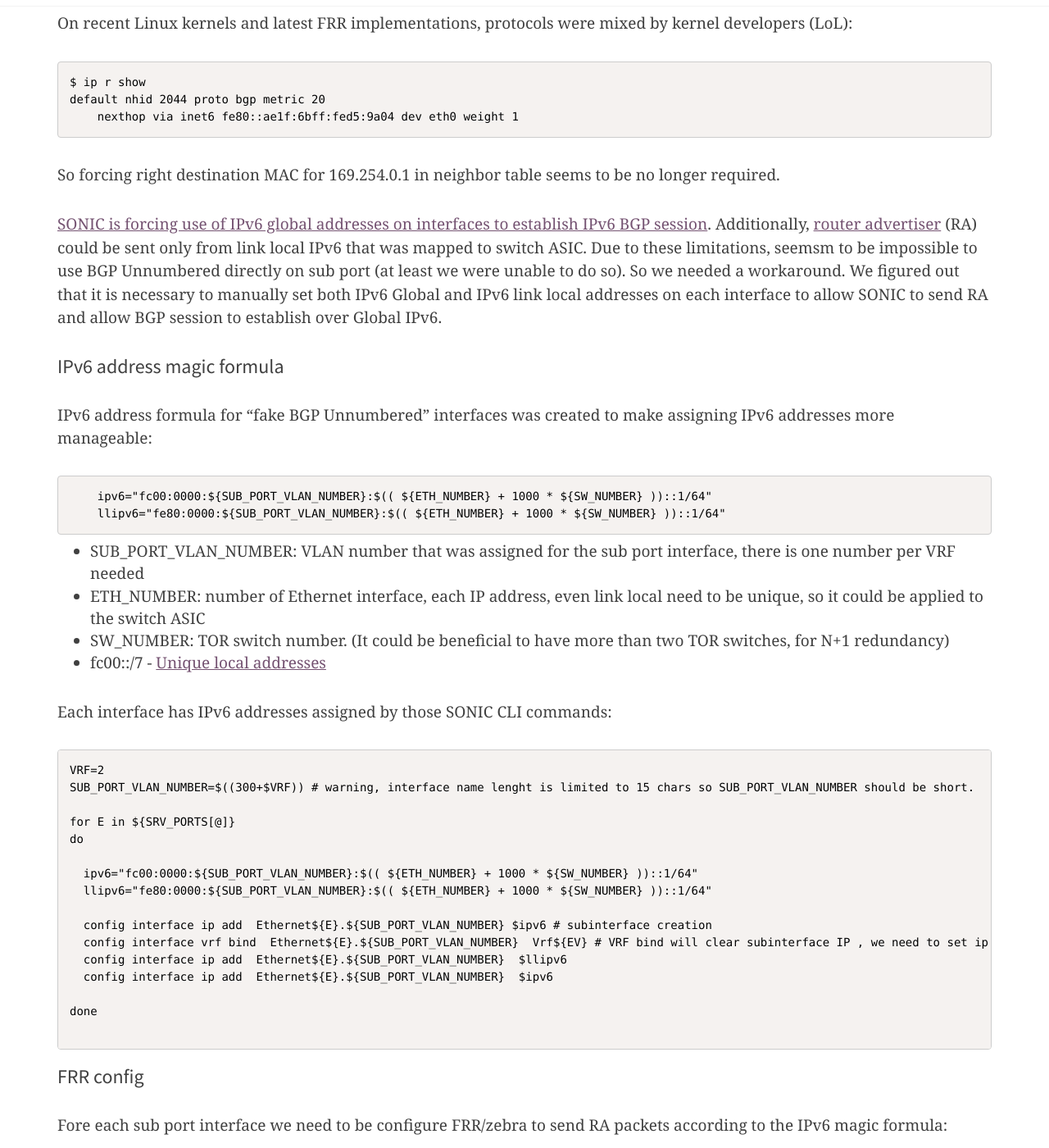
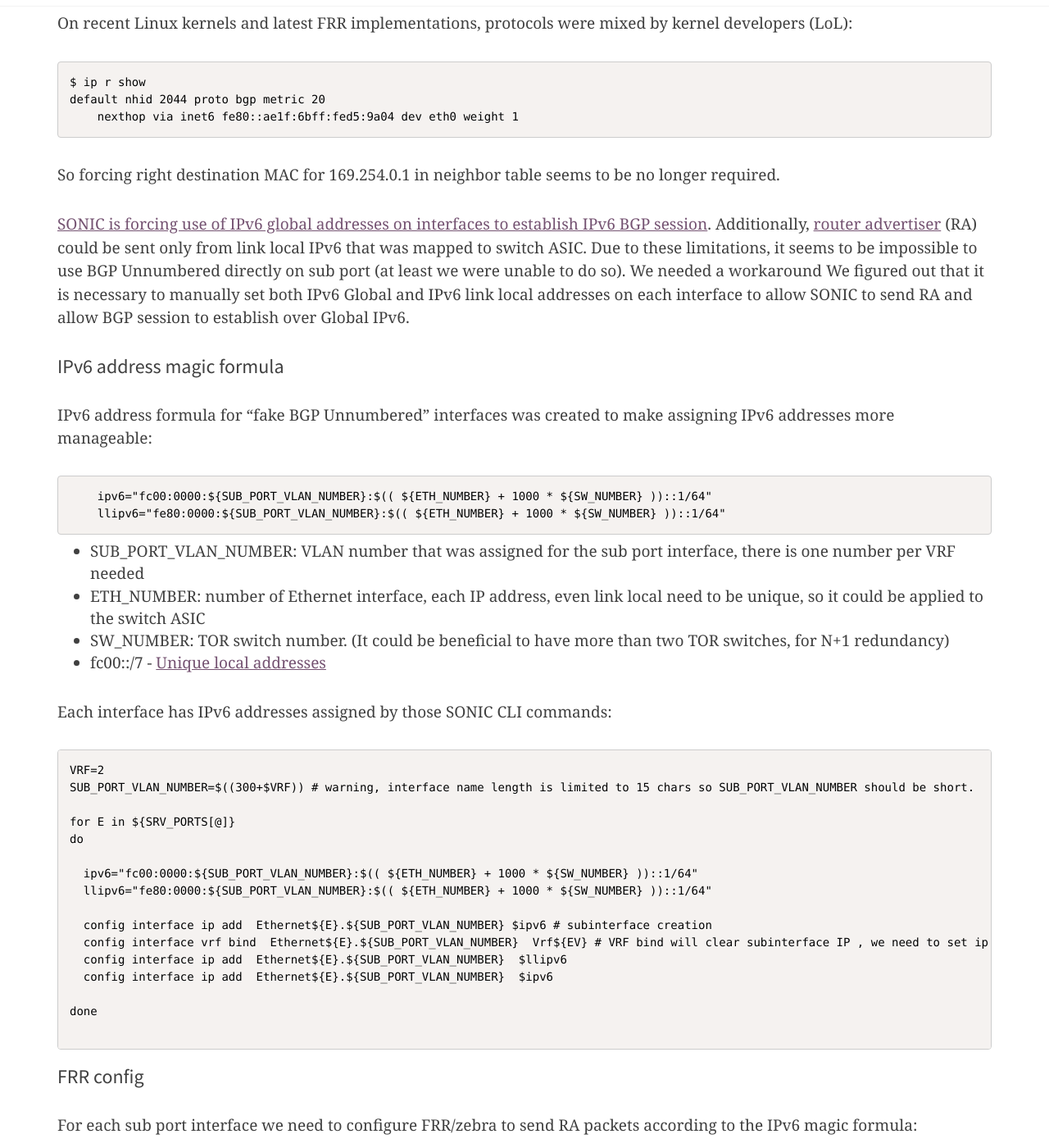
Before and after one commit to RTBHOUSE/techblog, a Jekyll site: the page built from _posts/2021-11-25-L2-EVPN-to-L3-concept-part2.markdown, in a window 1280 px wide and 1400 px high, scrolled down 5762 px. Shown: the whole window at 82% size. Built offline with Jekyll 4.4.1, drawn with Linux system fonts in a browser that asks for light colours; nearby versions of some CDN libraries; comment, search, counter and statistics services are not loaded; some of the changed text lies outside the part shown.

Commit message:
odgrzybianie

````diff
--- a/_posts/2021-11-25-L2-EVPN-to-L3-concept-part2.markdown
+++ b/_posts/2021-11-25-L2-EVPN-to-L3-concept-part2.markdown
@@ -318,7 +318,7 @@ So forcing right destination MAC for 169.254.0.1 in neighbor table seems to be n
 
 [SONIC is forcing use of IPv6 global addresses on interfaces to establish IPv6 BGP session](https://github.com/Azure/sonic-frr/issues/16#issuecomment-520587718).
 Additionally, [router advertiser](https://en.wikipedia.org/wiki/Neighbor_Discovery_Protocol) (RA) could be sent only from link local IPv6 that was mapped to switch ASIC.
-Due to these limitations, seemsm to be impossible to use BGP Unnumbered directly on sub port (at least we were unable to do so). So we needed a workaround.
+Due to these limitations, it seems to be impossible to use BGP Unnumbered directly on sub port (at least we were unable to do so). We needed a workaround
 We figured out that it is necessary to manually set both IPv6 Global and IPv6 link local addresses on each interface
 to allow SONIC to send RA and allow BGP session to establish over Global IPv6.
 
@@ -338,7 +338,7 @@ Each interface has IPv6 addresses assigned by those SONIC CLI commands:
 
 ```
 VRF=2
-SUB_PORT_VLAN_NUMBER=$((300+$VRF)) # warning, interface name lenght is limited to 15 chars so SUB_PORT_VLAN_NUMBER should be short.
+SUB_PORT_VLAN_NUMBER=$((300+$VRF)) # warning, interface name length is limited to 15 chars so SUB_PORT_VLAN_NUMBER should be short.
 
 for E in ${SRV_PORTS[@]}
 do
@@ -356,7 +356,7 @@ done
 ```
 
 ### FRR config
-Fore each sub port interface we need to be configure FRR/zebra to send RA packets according to the IPv6 magic formula:
+For each sub port interface we need to configure FRR/zebra to send RA packets according to the IPv6 magic formula:
 
 ```
 interface Ethernet0.302 vrf Vrf2
@@ -516,7 +516,7 @@ Goals:
      - sub port interface id/number to select the network VRF
 
 
-In our opinion it is good practice to get rid of new kernel/systemd interface names, so interfaces names on each hardware will be identical.
+In our opinion it is good practice to get rid of new kernel/systemd interface names, so interface names on each type of hardware is identical.
 Usually it is done by adding kernel parameters:
 ```
 net.ifnames=0 biosdevname=0
@@ -643,7 +643,7 @@ It would be nice to have native [LLDP Peer Discovery](https://datatracker.ietf.o
 Unfortunately, this feature has not been implemented yet. We decided to write simple scripts based on **lldpd** linux package
 to discover server peers. Here is a current PoC that we are working on.
 
-  - service to monitor LLDP changes and write all detected BGP peers to /etc/rtbbgp/peers directory  :
+  - service to monitor LLDP changes and write all detected BGP peers to /etc/rtbbgp/peers directory:
 
 ```
 $ systemctl status lldp-peer-dicovery.service
````
Also changed, not shown: other parts of _posts/2021-11-25-L2-EVPN-to-L3-concept-part2.markdown (+4 -4 lines).
